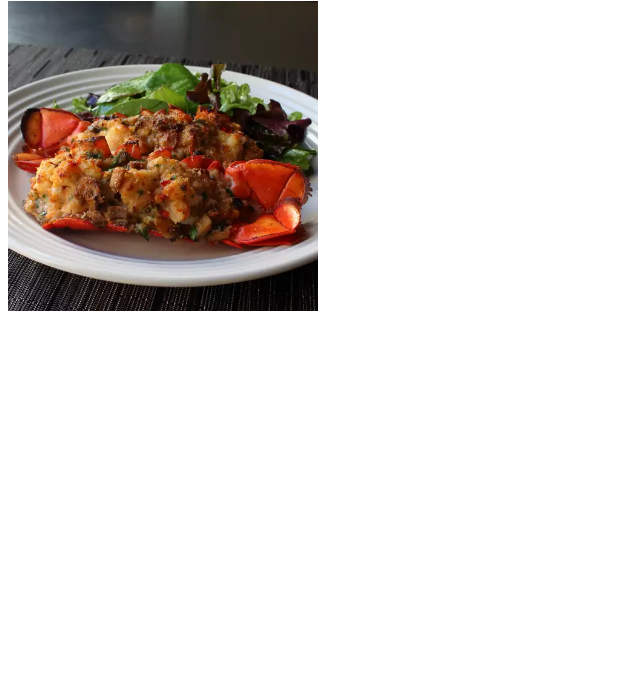
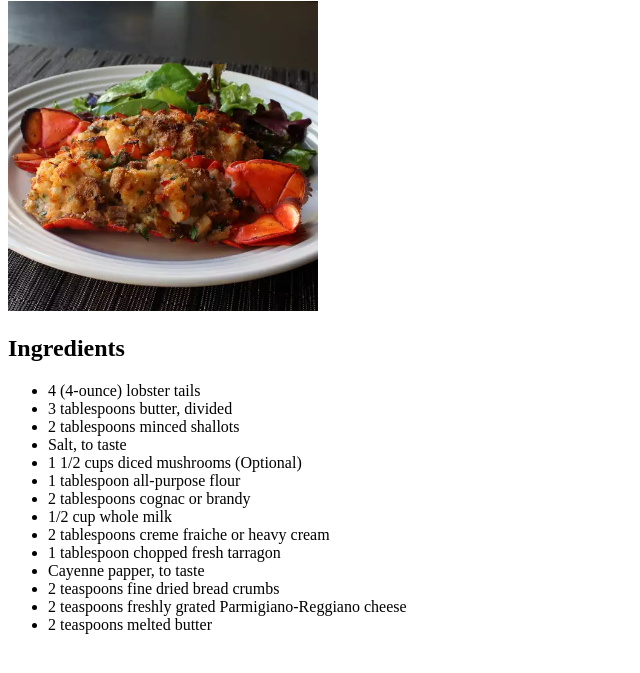
Before and after one commit to kwakinator-quack/odin-recipes, a plain HTML site: page recipes/lobster-thermidor.html in a window 1280 px wide. Shown: the part 79-752 px from the top of the page, without its empty margins (0-640 px from the left). Drawn offline with Linux system fonts and the light colour scheme.

Commit message:
Include ingredients for lobster thermidor

```diff
--- a/recipes/lobster-thermidor.html
+++ b/recipes/lobster-thermidor.html
@@ -11,6 +11,24 @@
 
         <img src="../images/lobster-thermidor.jpg"
         alt="A Dish of Chef John's Lobster Thermidor" height="310" width="310">
+
+        <h2>Ingredients</h2>
+        <ul>
+            <li>4 (4-ounce) lobster tails</li>
+            <li>3 tablespoons butter, divided</li>
+            <li>2 tablespoons minced shallots</li>
+            <li>Salt, to taste</li>
+            <li>1 1/2 cups diced mushrooms (Optional)</li>
+            <li>1 tablespoon all-purpose flour</li>
+            <li>2 tablespoons cognac or brandy</li>
+            <li>1/2 cup whole milk</li>
+            <li>2 tablespoons creme fraiche or heavy cream</li>
+            <li>1 tablespoon chopped fresh tarragon</li>
+            <li>Cayenne papper, to taste</li>
+            <li>2 teaspoons fine dried bread crumbs</li>
+            <li>2 teaspoons freshly grated Parmigiano-Reggiano cheese</li>
+            <li>2 teaspoons melted butter</li>
+        </ul>
     </body>
 
 </html>
```
